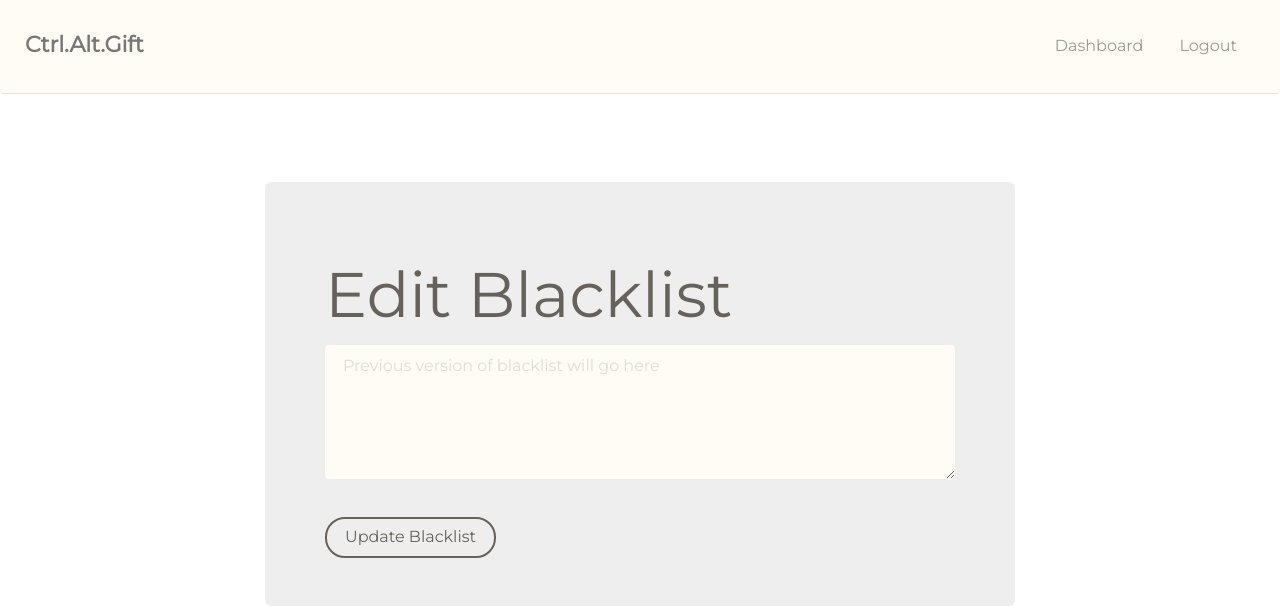
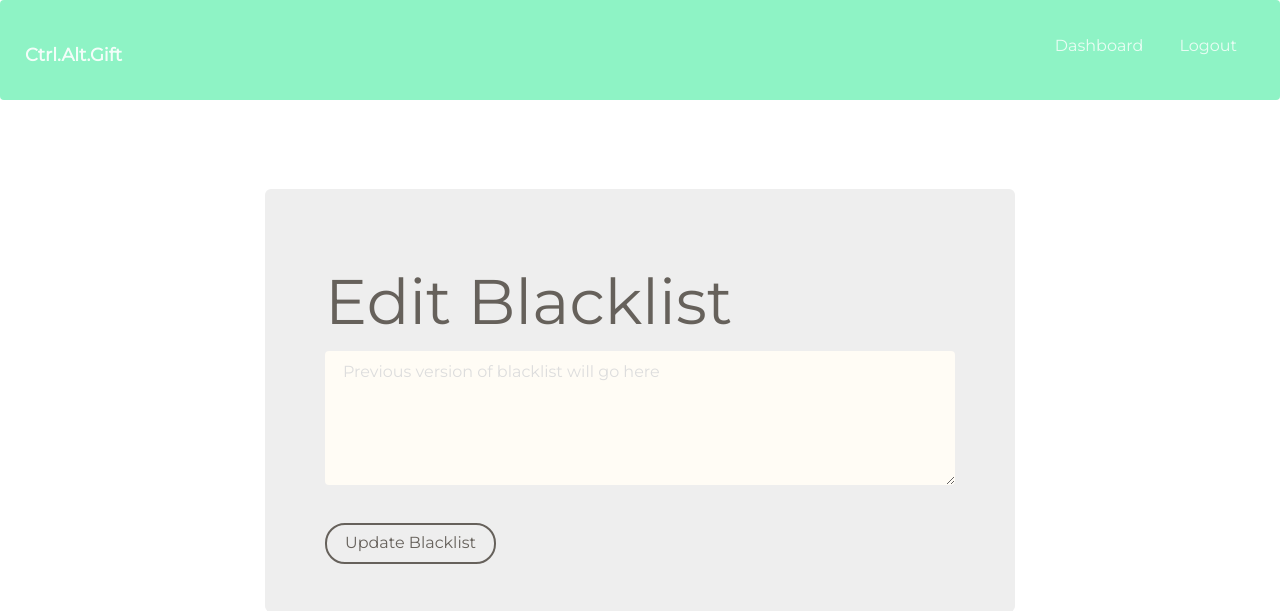
Before and after one commit to wostlund/softdevFinalProj, a Flask app: page /group in a window 1280 px wide. Shown: the top 611 px of the page. Run offline with Flask 2, Linux system fonts and the light colour scheme; a user stored in the database is signed in; parts of the project's set-up code (start-up, migrations or seed data) failed here and were passed over; some libraries are stand-ins or nearby versions.

Commit message:
still working on the templates

```diff
--- a/devlog.txt
+++ b/devlog.txt
@@ -102,3 +102,6 @@
 venderbushW -- 2017-1-16 23:01
 - Fixed login completely, including error
 - Logout non-functional currently (send "logout" to /login for proper logout)
+
+st234pa -- 2017-1-17 14:14
+- still working on the templates
--- a/templates/basic.html
+++ b/templates/basic.html
@@ -21,7 +21,7 @@
   </head>
   <body>
     {% block body %}
-    <nav class="navbar navbar-default" id="navbar">
+    <nav class="navbar navbar-ct-success" id="navbar">
       <div class="container-fluid">
 	<!-- Brand and toggle get grouped for better mobile display -->
 	<div class="navbar-header">
@@ -31,7 +31,7 @@
               <span class="icon-bar"></span>
               <span class="icon-bar"></span>
 	  </button>-->
-	  <a class="navbar-brand" id="ctrlaltgift" href="#">Ctrl.Alt.Gift</a>
+	  <a class="navbar-brand btn btn-danger btn-simple" id="ctrlaltgift" href="#">Ctrl.Alt.Gift</a>
 	</div>
 	<div class="collapse navbar-collapse" id="bs-example-navbar-collapse-1">
 	  <!--<form class="navbar-form navbar-left">
--- a/templates/creategroup.html
+++ b/templates/creategroup.html
@@ -1,6 +1,6 @@
 {% extends "basic.html" %}
 {% block body %}
-<nav class="navbar navbar-default" id="navbar">
+<nav class="navbar navbar-ct-success" id="navbar">
   <div class="container-fluid">
     <!-- Brand and toggle get grouped for better mobile display -->
     <div class="navbar-header">
--- a/templates/editblack.html
+++ b/templates/editblack.html
@@ -1,6 +1,6 @@
 {% extends "basic.html" %}
 {% block body %}
-<nav class="navbar navbar-default" id="navbar">
+<nav class="navbar navbar-ct-success" id="navbar">
   <div class="container-fluid">
     <!-- Brand and toggle get grouped for better mobile display -->
     <div class="navbar-header">
@@ -10,7 +10,7 @@
           <span class="icon-bar"></span>
           <span class="icon-bar"></span>
       </button>-->
-      <a class="navbar-brand" id="ctrlaltgift" href="/dashboard">Ctrl.Alt.Gift</a>
+      <a class="navbar-brand btn btn-danger btn-simple" id="ctrlaltgift" href="/dashboard">Ctrl.Alt.Gift</a>
     </div>
     <div class="collapse navbar-collapse" id="bs-example-navbar-collapse-1">
       <ul class="nav navbar-nav navbar-right">
--- a/templates/group.html
+++ b/templates/group.html
@@ -1,6 +1,6 @@
 {% extends "basic.html" %}
 {% block body %}
-<nav class="navbar navbar-default" id="navbar">
+<nav class="navbar navbar-ct-success" id="navbar">
   <div class="container-fluid">
     <!-- Brand and toggle get grouped for better mobile display -->
     <div class="navbar-header">
@@ -10,7 +10,7 @@
           <span class="icon-bar"></span>
           <span class="icon-bar"></span>
       </button>-->
-      <a class="navbar-brand" id="ctrlaltgift" href="/dashboard">Ctrl.Alt.Gift</a>
+      <a class="navbar-brand btn btn-danger btn-simple" id="ctrlaltgift" href="/dashboard">Ctrl.Alt.Gift</a>
     </div>
     <div class="collapse navbar-collapse" id="bs-example-navbar-collapse-1">
       <ul class="nav navbar-nav navbar-right">
--- a/templates/idashboard.html
+++ b/templates/idashboard.html
@@ -1,6 +1,6 @@
 {% extends "basic.html" %}
 {% block body %}
-<nav class="navbar navbar-default" id="navbar">
+<nav class="navbar navbar-ct-success" id="navbar">
   <div class="container-fluid">
     <!-- Brand and toggle get grouped for better mobile display -->
     <div class="navbar-header">
@@ -10,7 +10,7 @@
           <span class="icon-bar"></span>
           <span class="icon-bar"></span>
       </button>-->
-      <a class="navbar-brand" id="ctrlaltgift" href="/dashboard">Ctrl.Alt.Gift</a>
+      <a class="navbar-brand btn btn-danger btn-simple" id="ctrlaltgift" href="/dashboard">Ctrl.Alt.Gift</a>
     </div>
     <div class="collapse navbar-collapse" id="bs-example-navbar-collapse-1">
       <ul class="nav navbar-nav navbar-right">
--- a/templates/search.html
+++ b/templates/search.html
@@ -1,6 +1,6 @@
 {% extends "basic.html" %}
 {% block body %}
-<nav class="navbar navbar-default" id="navbar">
+<nav class="navbar navbar-ct-success" id="navbar">
   <div class="container-fluid">
     <!-- Brand and toggle get grouped for better mobile display -->
     <div class="navbar-header">
@@ -10,7 +10,7 @@
           <span class="icon-bar"></span>
           <span class="icon-bar"></span>
       </button>-->
-      <a class="navbar-brand" id="ctrlaltgift" href="/dashboard">Ctrl.Alt.Gift</a>
+      <a class="navbar-brand btn btn-danger btn-simple" id="ctrlaltgift" href="/dashboard">Ctrl.Alt.Gift</a>
     </div>
     <div class="collapse navbar-collapse" id="bs-example-navbar-collapse-1">
       <ul class="nav navbar-nav navbar-right">
--- a/templates/shop.html
+++ b/templates/shop.html
@@ -1,6 +1,6 @@
 {% extends "basic.html" %}
 {% block body %}
-<nav class="navbar navbar-default" id="navbar">
+<nav class="navbar navbar-ct-success" id="navbar">
   <div class="container-fluid">
     <!-- Brand and toggle get grouped for better mobile display -->
     <div class="navbar-header">
@@ -10,7 +10,7 @@
           <span class="icon-bar"></span>
           <span class="icon-bar"></span>
       </button>-->
-      <a class="navbar-brand" id="ctrlaltgift" href="/dashboard">Ctrl.Alt.Gift</a>
+      <a class="navbar-brand btn btn-danger btn-simple" id="ctrlaltgift" href="/dashboard">Ctrl.Alt.Gift</a>
     </div>
     <div class="collapse navbar-collapse" id="bs-example-navbar-collapse-1">
       <ul class="nav navbar-nav navbar-right">
```
